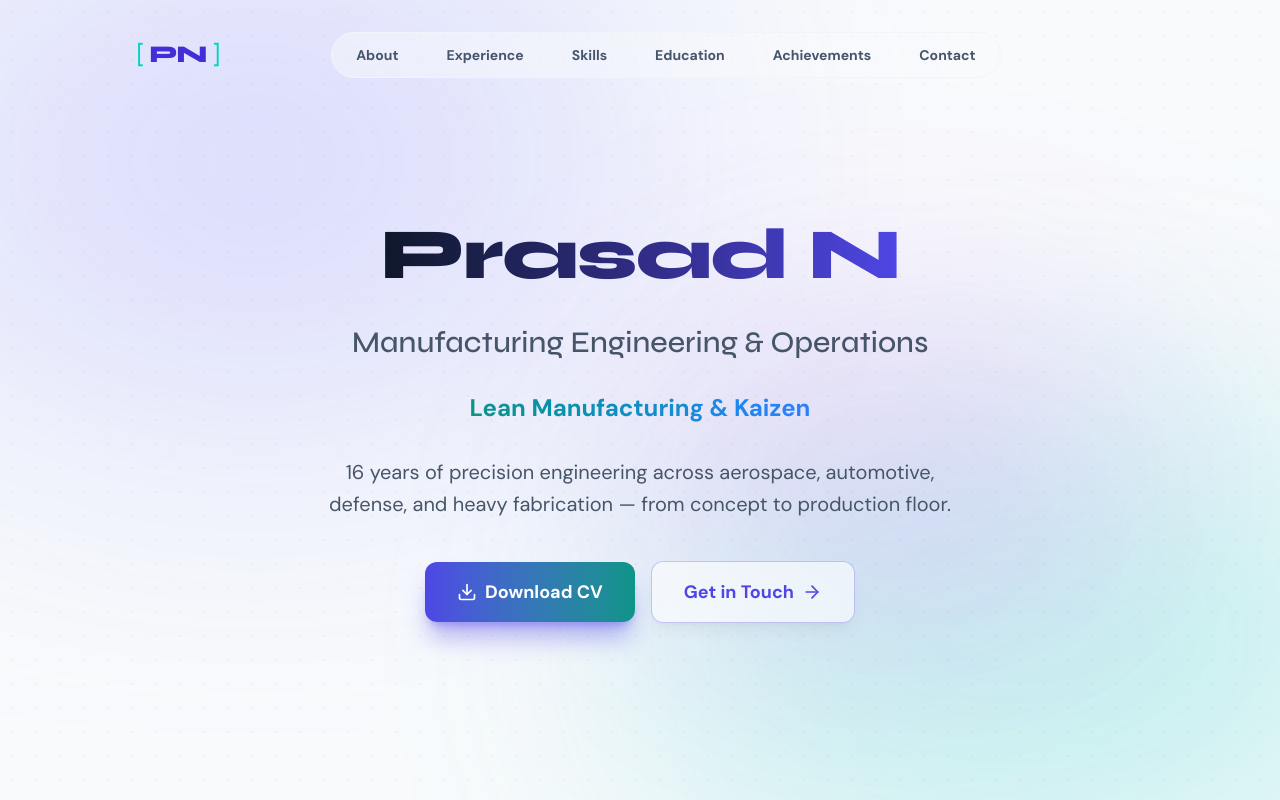
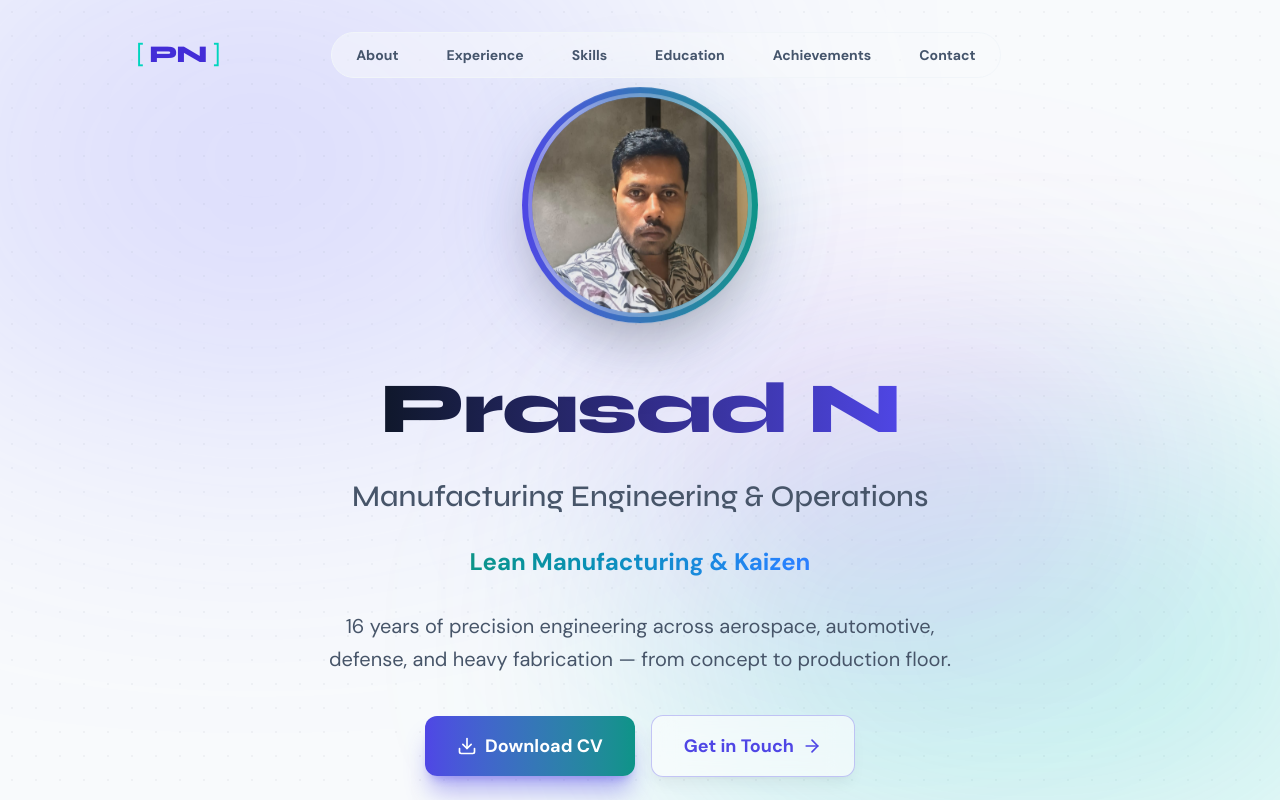
Before and after one commit to raghul1217/Prasad_portfolio, a React (Vite) app in the folder frontend/: page / in a window 1280 px wide. Shown: the top 800 px of the page. Built offline with nearby package versions, Linux system fonts and the light colour scheme.

Commit message:
version5

```diff
--- a/frontend/src/sections/Hero.jsx
+++ b/frontend/src/sections/Hero.jsx
@@ -2,6 +2,7 @@ import React, { useState, useEffect } from 'react';
 import { motion, AnimatePresence } from 'framer-motion';
 import { Download, ArrowRight } from 'lucide-react';
 import cvFile from '../assets/PRASAD N (C.V).pdf';
+import profileImg from '../assets/prasad_profile.jpeg';
 
 const subtitles = [
   "Tool Design & R&D Product Development",
@@ -44,6 +45,34 @@ export default function Hero() {
         initial="hidden"
         animate="visible"
       >
+        <motion.div
+          variants={itemVariants}
+          className="relative mb-8 group"
+        >
+          {/* Animated Glow Backdrop */}
+          <div className="absolute -inset-4 bg-gradient-to-r from-indigo-primary/20 to-teal-secondary/20 rounded-full blur-2xl group-hover:blur-3xl transition-all duration-500 opacity-60 group-hover:opacity-80 animate-pulse" />
+
+          <motion.div
+            animate={{ y: [0, -10, 0] }}
+            transition={{
+              duration: 5,
+              repeat: Infinity,
+              ease: "easeInOut"
+            }}
+            className="relative"
+          >
+            <div className="p-1.5 rounded-full bg-gradient-to-r from-indigo-primary to-teal-secondary shadow-2xl">
+              <div className="relative w-40 h-40 sm:w-48 sm:h-48 md:w-56 md:h-56 rounded-full overflow-hidden border-4 border-white/30 backdrop-blur-md">
+                <img
+                  src={profileImg}
+                  alt="Prasad N Profile"
+                  className="w-full h-full object-cover scale-110 group-hover:scale-100 transition-transform duration-700 ease-out"
+                />
+              </div>
+            </div>
+          </motion.div>
+        </motion.div>
+
         <motion.h1
           variants={itemVariants}
           className="text-4xl sm:text-5xl md:text-6xl lg:text-7xl font-display font-extrabold mb-4 tracking-tight text-transparent bg-clip-text bg-gradient-to-r from-primary via-indigo-900 to-indigo-primary leading-tight pb-2 whitespace-nowrap"
```
Also changed, not shown: frontend/src/assets/prasad_profile.jpeg (added), 1 other file (tests, documents, lock files or other folders).
